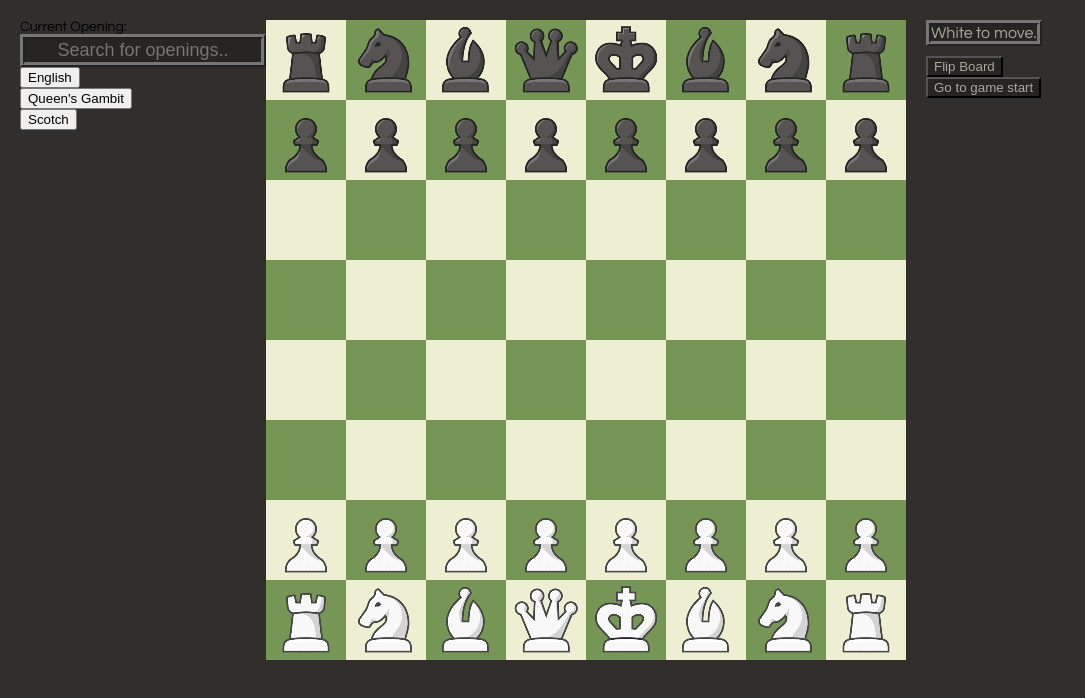
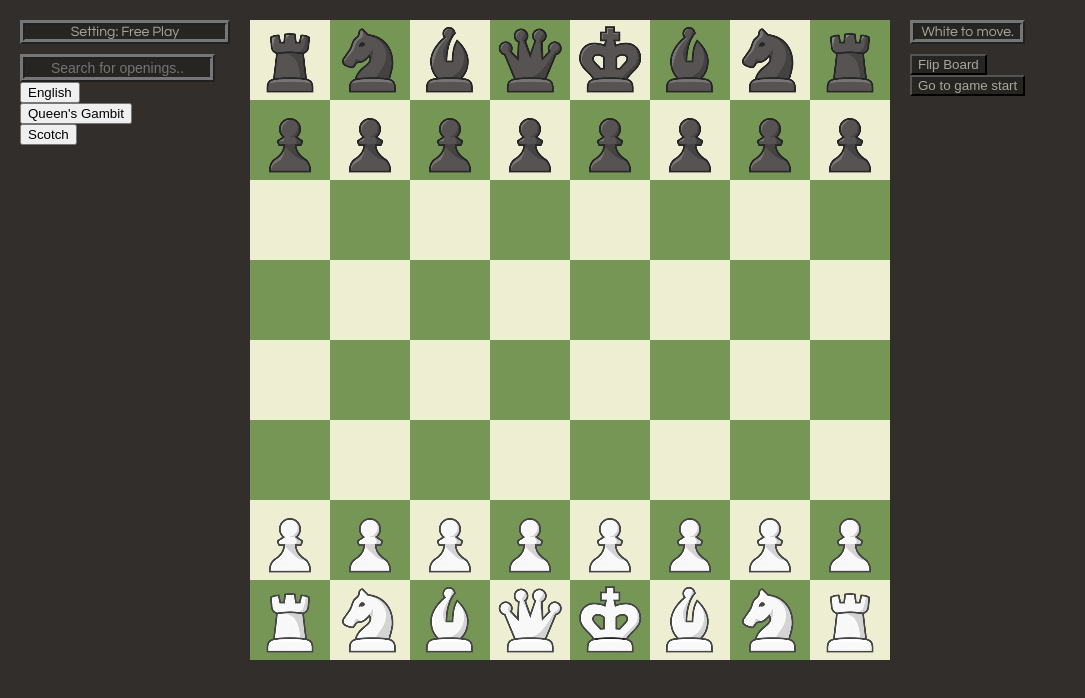
Before and after one commit to Lim-Stanley/obnoxious-openings, a React app: page / in a window 1280 px wide. Shown: the whole page, without its empty margins (0-1085 px from the left). Built offline with nearby package versions, Linux system fonts and the light colour scheme.

Commit message:
Mode display added, Board resets on mode change

```diff
--- a/src/index.css
+++ b/src/index.css
@@ -14,14 +14,27 @@ body {
     display: table;
   }
 
+  /* increase both status and mode-status font-sizes when not debugging */
   .status {
-    font-size: 16px;
+    font-size: 14px;
     background-color: #272522;
     color: #a7a79f;
     text-align: center;
     border: #767676;
     border-width: thick;
     border-style: ridge;
+    margin-bottom: 10px;
+  }
+
+  .mode-status{
+    font-size: 14px;
+    background-color: #272522;
+    color: #a7a79f;
+    text-align: center;
+    border: #767676;
+    border-width: thick;
+    border-style: ridge;
+    min-width: 200px;
     margin-bottom: 10px;
   }
 
@@ -75,12 +88,17 @@ body {
     color: #a7a79f;
   }
 
+  .opening-interface{
+    margin-right: 20px;
+  }
+
+
   #myInput {
     /* background-image: url('/css/searchicon.png'); /* Add a search icon to input */
     background-position: 10px 12px; /* Position the search icon */
     background-repeat: no-repeat; /* Do not repeat the icon image */
     font: "Century Gothic", Futura, sans-serif;
-    font-size: 18px;
+    font-size: 14px;
     color: white;
     background-color: #272522;
     text-align: center;
--- a/src/index.js
+++ b/src/index.js
@@ -94,6 +94,10 @@ import './index.css';
 // Sound when you try to move when checked
 // Make search bar designed like chess.com search bar
 // Make box at top to show current selected opening
+// Make a random opening button
+// Play a sound when an opening is played incorrectly
+// Play a sound when an opening is played 100% accurately
+// Reset everytime a new opening is selected
 
 function Square(props) {
   let bgColor = ""
@@ -355,6 +359,7 @@ class Game extends React.Component {
       // For training mode
       freePlayMode: true,
       openingMoveList: [],
+      openingName: "Setting: Free Play",
     };
   }
 
@@ -368,6 +373,35 @@ class Game extends React.Component {
     for (let i = 8; i < 16; i++){tempArray[i] = "BP";}
     for (let i = 48; i < 56; i++){tempArray[i] = "WP";}
     return tempArray;
+  }
+
+  resetBoard(){
+    this.setState({
+      history: [{
+          squares: this.initializeBoard()
+      }],
+      moveHistory: ["empty"],
+      stepNumber: 0,
+      whiteIsMoving: true,
+      // For movement
+      clickNumber: 1,
+      movingPiece: null,
+      pieceLocation: null,
+      // For Checks
+      inCheck: [false],
+      blackKingLocation: 4,
+      whiteKingLocation: 60,
+      // For board flip mechanic
+      isBoardFlipped: false,
+      // For en passant
+      canEnPassant: [false],
+      blackKingMoved: false,
+      whiteKingMoved: false,
+      // For training mode
+      freePlayMode: true,
+      openingMoveList: [],
+      openingName: "Setting: Free Play",
+  })
   }
 
   Update(i, pieceCode) {
@@ -1683,15 +1717,18 @@ class Game extends React.Component {
 }
 
 setMode(mode){
+  this.resetBoard()
   this.setState({freePlayMode: false})
+  let openingName = "Current Opening: "
   let moveList = [];
   switch(mode){
     case "Free Play": {moveList = []; this.setState({freePlayMode: false})}
-    case "English": moveList = ["c4", "e5", "Nc3"]
-    case "Queen's Gambit": moveList = ["d4", "d5", "c4"]
-    case "Scotch": moveList = ["e4", "e5", "Nf3", "Nc6", "d4"]
+    case "English": {moveList = ["c4", "e5", "Nc3"]; break;}
+    case "Queen's Gambit": {moveList = ["d4", "d5", "c4"]; break;}
+    case "Scotch": {moveList = ["e4", "e5", "Nf3", "Nc6", "d4"]; break;}
   }
   this.setState({openingMoveList: moveList})
+  this.setState({openingName: openingName + mode})
   return;
 }
 
@@ -1744,18 +1781,11 @@ render() {
     if (inCheck.at(-1))
       status = "Check! " + status
   }
-
-  let doOPENINGS = false
-  if (doOPENINGS){
-    let scotchPotterVariation = ["empty", "e4", "e5", "Nf3", "Nc6", "d4", "exd4", "Nxd4", "Bc5", "Nb3"]
-    if (moveHistory.at(this.state.stepNumber) !== scotchPotterVariation[this.state.stepNumber]){
-      status = "Incorrect! Return to a previous move to try again."
-    }
-  }
-
+  // Creates flipboard button
   const flipBoard = <button className = "moves" onClick={() => this.setState({isBoardFlipped: !this.state.isBoardFlipped})}>
     Flip Board</button>
 
+  // Creates opening interface
   let search = [<input type="text" id="myInput" placeholder="Search for openings.."></input>]
   const openingList = ["English", "Queen's Gambit", "Scotch"]
   let openingButtonList = [];
@@ -1764,9 +1794,20 @@ render() {
   }
   search.push(<ul id="myUL">{openingButtonList}</ul>)
 
+  // Does opening checking
+  if (this.state.openingMoveList.length !== 0){
+    let openingMoves = ["empty"]; openingMoves = openingMoves.concat(this.state.openingMoveList)
+    if (moveHistory.at(this.state.stepNumber) !== openingMoves[this.state.stepNumber]){
+      status = "Incorrect! Return to a previous move to try again."
+    }
+    if (this.state.stepNumber + 1 === openingMoves.length && moveHistory.at(this.state.stepNumber) === openingMoves[this.state.stepNumber]){
+      status = "Opening played 100% accurately!"
+    }
+  }
+
   return (
     <div className="game">
-      <div><div>Current Opening:</div>{search}</div>
+      <div className = "opening-interface"><div className = "mode-status">{this.state.openingName}</div>{search}</div>
       <div className="game-board">
         <Board squares={current.squares}
           onClick={i => this.handleClick(i)}
```
